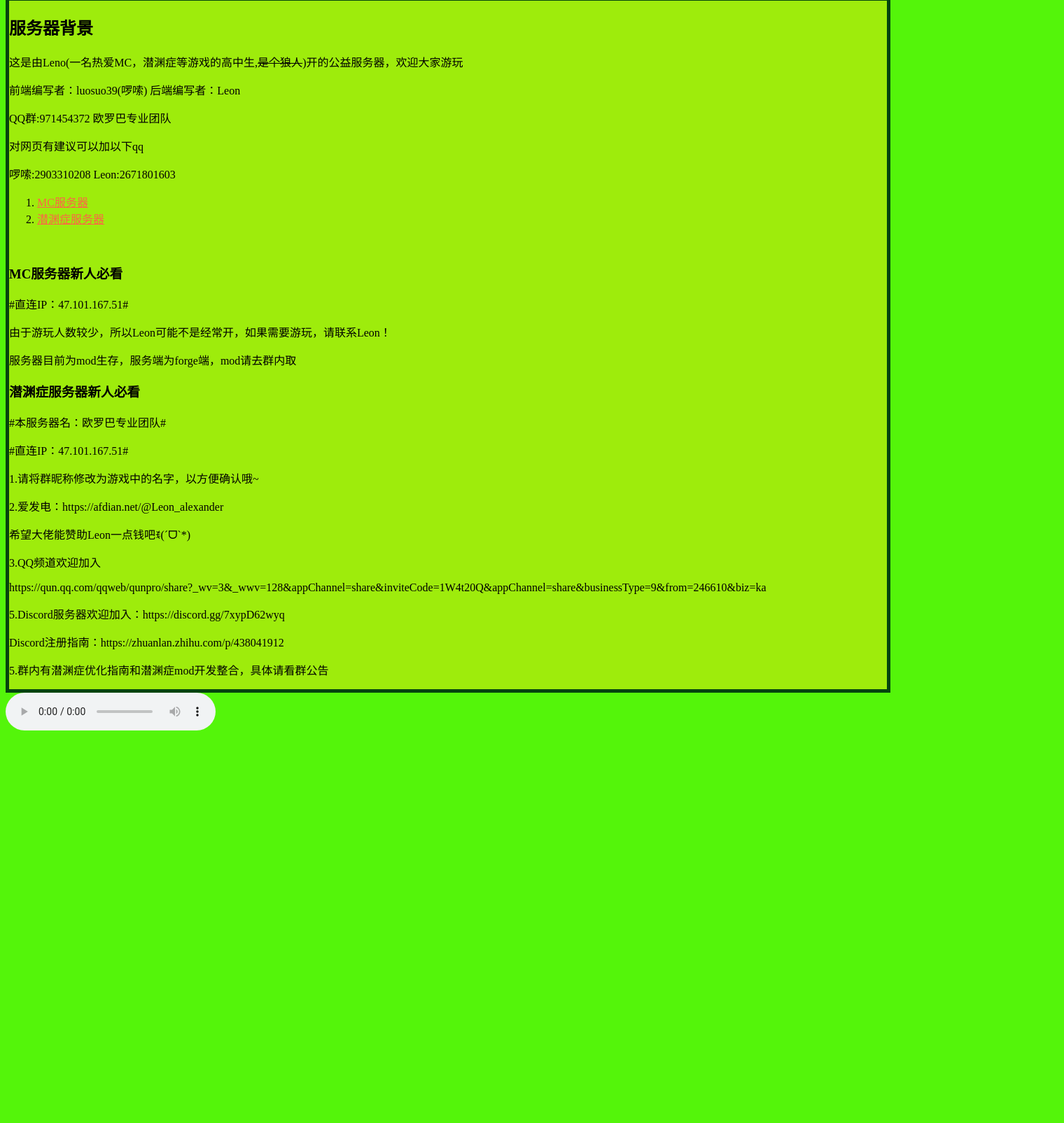
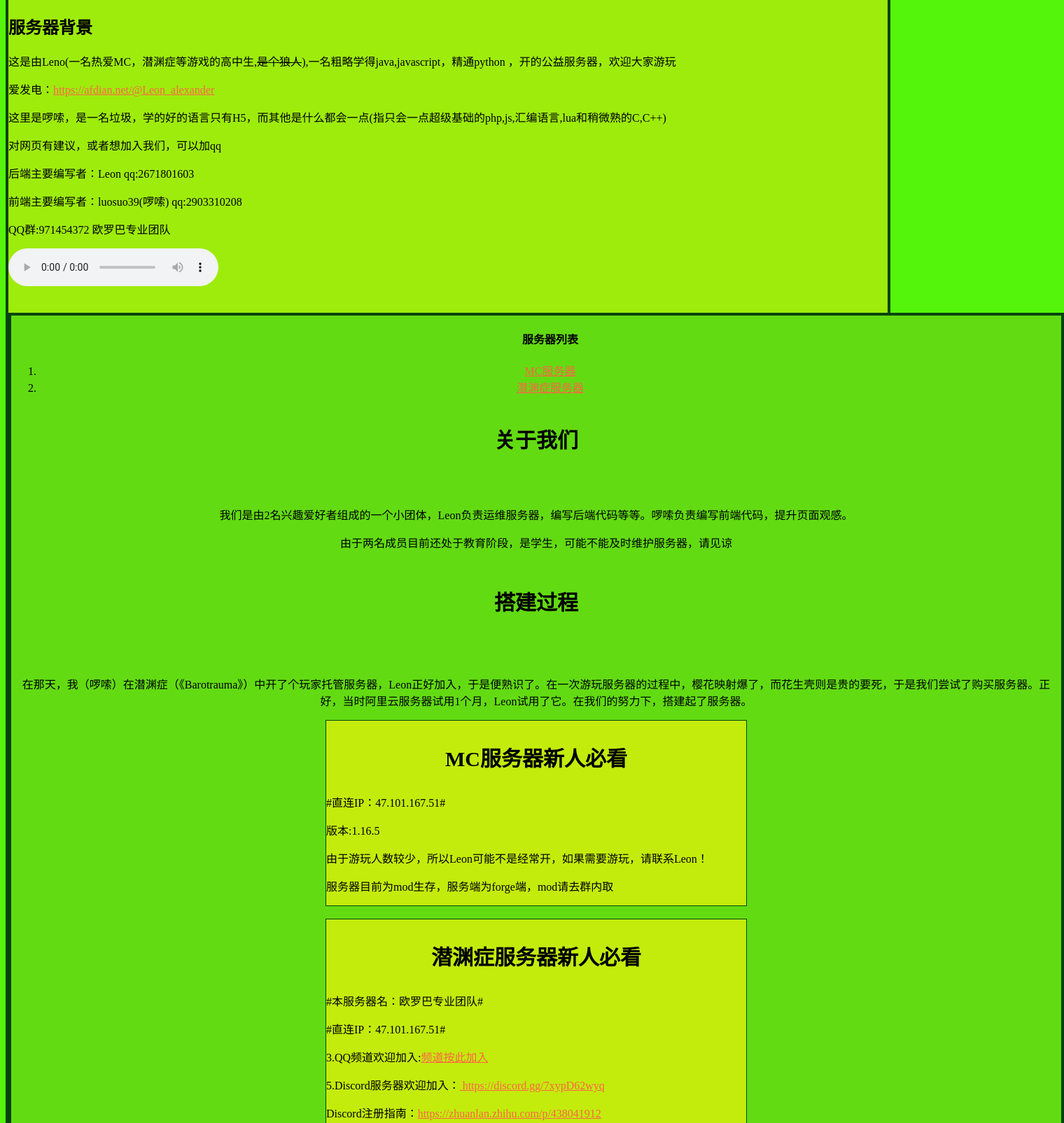
Before and after one commit to Chen-bpm/GameServer-website, a plain HTML site: page index.html in a window 1280 px wide. Shown: the part 129-1734 px from the top of the page at 70% size, 1520 px wide, since content can reach past the window. Before the commit the page ends 1185 px from the top, so only its background shows below. Drawn offline with Linux system fonts and the light colour scheme.

Commit message:
使用div进行大量分割

```diff
--- a/index.html
+++ b/index.html
@@ -9,46 +9,64 @@
 	<script type="text/javascript" src="myjavascript.js"></script>
 </head>
 <body>
-<h1 class="h">Leon的游戏服务器</h1>
+<h1 class="center">Leon的游戏服务器</h1>
 <br>
 <br>
 <div class="box-main">
 	<h2>服务器背景</h2>
 
-	<p>这是由Leno(一名热爱MC，潜渊症等游戏的高中生,<s>是个狼人</s>)开的公益服务器，欢迎大家游玩</p>
-	<p>前端编写者：luosuo39(啰嗦) 后端编写者：Leon</p>
+	<p>这是由Leno(一名热爱MC，潜渊症等游戏的高中生,<s>是个狼人</s>),一名粗略学得java,javascript，精通python
+，开的公益服务器，欢迎大家游玩</p>
+	<p>爱发电：<a href="https://afdian.net/@Leon_alexander">https://afdian.net/@Leon_alexander</a></p>
+	<p>这里是啰嗦，是一名垃圾，学的好的语言只有H5，而其他是什么都会一点(指只会一点超级基础的php,js,汇编语言,lua和稍微熟的C,C++)
+	<p>对网页有建议，或者想加入我们，可以加qq</p>
+	<p>后端主要编写者：Leon qq:2671801603</p>
+	<p>前端主要编写者：luosuo39(啰嗦) qq:2903310208</p>
 	<p>QQ群:971454372 欧罗巴专业团队<p>
-	<p>对网页有建议可以加以下qq</p>
-	<p>啰嗦:2903310208 Leon:2671801603</p>
 
-
-	<ol>
-		<li class="server-link"><a href="#Mincaraft">MC服务器</a></li>
+	<audio loop="" autoplay="" controls="">
+		<source src="autoplay-music.mp3" type="audio/mp4">
+    </audio>
+	<br>
+	<br>
+	<div class="we">
+	<ol class="center">
+		<h4>服务器列表</h4>
+		<li class="server-link" class="center"><a href="#Mincaraft">MC服务器</a></li>
 		<li class="server-link"><a href="#Barotrauma">潜渊症服务器</a></li>
 	</ol>
+	<h4 class="big">关于我们</h4>
 	<br>
-	<h3 id="Mincaraft">MC服务器新人必看</h3>
+	<p class="center">我们是由2名兴趣爱好者组成的一个小团体，Leon负责运维服务器，编写后端代码等等。啰嗦负责编写前端代码，提升页面观感。
+	<p class="center">由于两名成员目前还处于教育阶段，是学生，可能不能及时维护服务器，请见谅
+		<h5 class="big">搭建过程</h5>
+		<br>
+		<p class="center">在那天，我（啰嗦）在潜渊症（《Barotrauma》）中开了个玩家托管服务器，Leon正好加入，于是便熟识了。在一次游玩服务器的过程中，樱花映射爆了，而花生壳则是贵的要死，于是我们尝试了购买服务器。正好，当时阿里云服务器试用1个月，Leon试用了它。在我们的努力下，搭建起了服务器。
+	<br>
+	<div class="server">
+	<h3 id="Mincaraft" class="big">MC服务器新人必看</h3>
 	<p>#直连IP：47.101.167.51#</p>
+	<p>版本:1.16.5</p>
 	<p>由于游玩人数较少，所以Leon可能不是经常开，如果需要游玩，请联系Leon！</p>
 	<p>服务器目前为mod生存，服务端为forge端，mod请去群内取
+	</div>
 
-	<h3 id="Barotrauma">潜渊症服务器新人必看</h3>
+	<br>
+
+	<div class="server">
+	<h3 id="Barotrauma" class="big">潜渊症服务器新人必看</h3>
 <p>#本服务器名：欧罗巴专业团队#</p>
 
 <p>#直连IP：47.101.167.51#</p>
-<p>1.请将群昵称修改为游戏中的名字，以方便确认哦~</p>
-<p>2.爱发电：https://afdian.net/@Leon_alexander</p>
-<p>希望大佬能赞助Leon一点钱吧ꉂ(ˊᗜˋ*)</p>
-<p>3.QQ频道欢迎加入</p>
-<p>https://qun.qq.com/qqweb/qunpro/share?_wv=3&_wwv=128&appChannel=share&inviteCode=1W4t20Q&appChannel=share&businessType=9&from=246610&biz=ka</p>
-<p>5.Discord服务器欢迎加入：https://discord.gg/7xypD62wyq</p>
-<p>Discord注册指南：https://zhuanlan.zhihu.com/p/438041912</p>
+<p>3.QQ频道欢迎加入:<a href="https://qun.qq.com/qqweb/qunpro/share?_wv=3&_wwv=128&appChannel=share&inviteCode=1W4t20Q&appChannel=share&businessType=9&from=246610&biz=kaqq">频道按此加入</a></p>
+
+<p>5.Discord服务器欢迎加入：<a href="https://discord.gg/7xypD62wyq"> https://discord.gg/7xypD62wyq</a></p>
+<p>Discord注册指南：<a href="https://zhuanlan.zhihu.com/p/438041912">https://zhuanlan.zhihu.com/p/438041912</a></p>
 <p>5.群内有潜渊症优化指南和潜渊症mod开发整合，具体请看群公告</p>
-
-
 </div>
-<audio loop="" autoplay="" controls="">
-		 <source src="autoplay-music.mp3" type="audio/mp4"
-</audio>
+</div>
+<br>
+<hr>
+</div>
 </body>
 </html>
--- a/style.css
+++ b/style.css
@@ -6,12 +6,32 @@ a{
 	font-size: 50;
 }
 .big{
-	font-size: 20;
+	font-size: 30px;
+	text-align: center;
 }
-		.box-main{
+.box-main{
 	border: solid;
+	border-width: 4px;
 	background-color: rgb(158, 236, 12);
-	border-width: 5px;
 	border-color: hsl(130, 91%, 14%);
 	margin-top: 200;
 }
+.server{
+	border: solid;
+	border-width: 1px;
+	background-color: rgb(195, 236, 12);
+	border-color: hsl(130, 91%, 14%);
+	margin: 0 auto;
+	width: 600px;
+}
+.center{
+	text-align: center;
+}
+.we{
+	border: solid;
+	border-width: 4px;
+	background-color: rgb(99, 219, 18);
+	border-color: hsl(130, 91%, 14%);
+	margin: 0 auto;
+	width: 1500px;
+}
```
